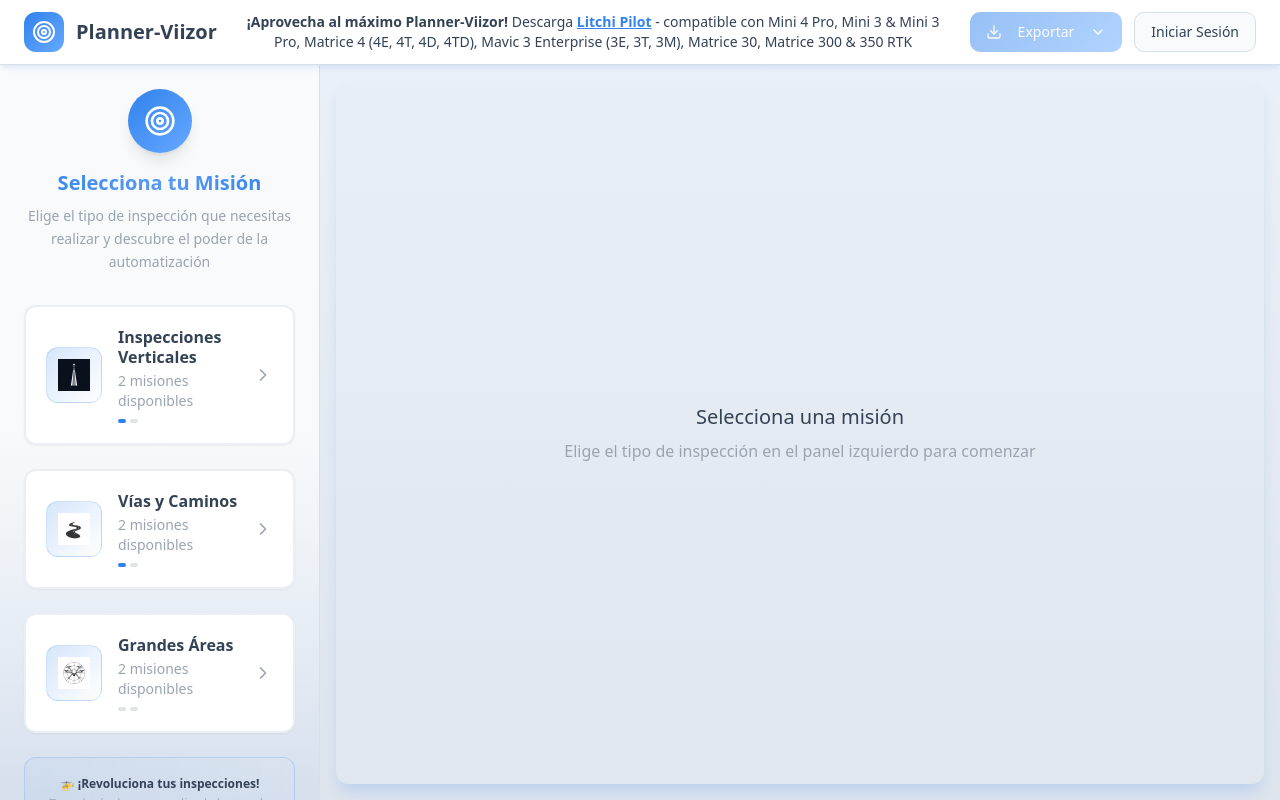
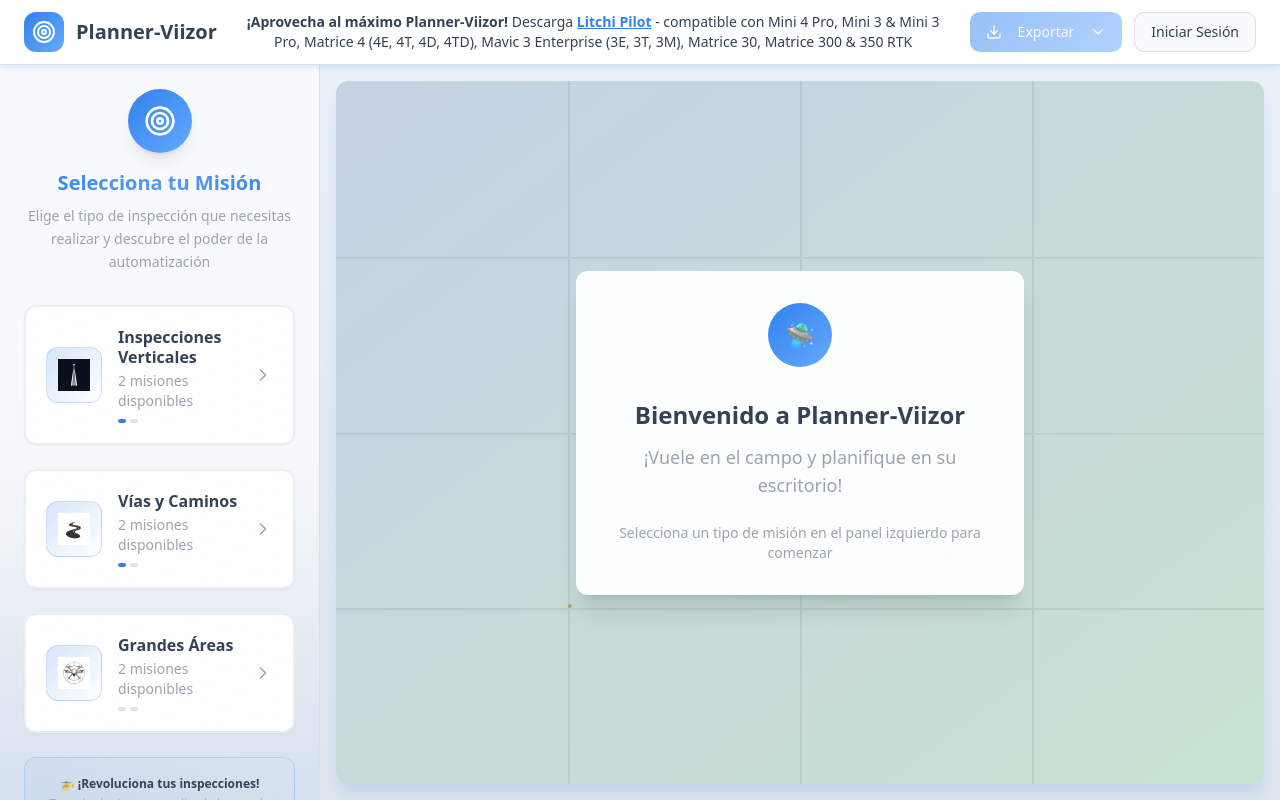
Before and after one commit to alexseipke/nuevo-genesis-project, a React (Vite) app: page / in a window 1280 px wide. Built offline with nearby package versions, Linux system fonts and the light colour scheme.

Commit message:
Add dynamic welcome text and background map
Add dynamic welcome text and background map to the main page.

```diff
--- a/src/pages/Index.tsx
+++ b/src/pages/Index.tsx
@@ -355,14 +355,43 @@ const Index = () => {
                 selectedMissionType={selectedMissionType}
               />
             ) : (
-              <div className="h-full flex items-center justify-center bg-muted/30 rounded-lg">
-                <div className="text-center">
-                  <h3 className="text-xl font-medium text-foreground mb-2">
-                    Selecciona una misión
-                  </h3>
-                  <p className="text-muted-foreground">
-                    Elige el tipo de inspección en el panel izquierdo para comenzar
-                  </p>
+              <div className="h-full relative rounded-lg overflow-hidden">
+                {/* Mapa de fondo */}
+                <div className="absolute inset-0 bg-gradient-to-br from-blue-100 to-green-100">
+                  <div className="absolute inset-0 opacity-20">
+                    {/* Simular calles */}
+                    <div className="absolute top-1/4 left-0 right-0 h-0.5 bg-gray-400"></div>
+                    <div className="absolute top-2/4 left-0 right-0 h-0.5 bg-gray-400"></div>
+                    <div className="absolute top-3/4 left-0 right-0 h-0.5 bg-gray-400"></div>
+                    <div className="absolute top-0 bottom-0 left-1/4 w-0.5 bg-gray-400"></div>
+                    <div className="absolute top-0 bottom-0 left-2/4 w-0.5 bg-gray-400"></div>
+                    <div className="absolute top-0 bottom-0 left-3/4 w-0.5 bg-gray-400"></div>
+                  </div>
+
+                  {/* Elementos decorativos del mapa */}
+                  <div className="absolute top-1/3 left-1/3 w-2 h-2 bg-green-600 rounded-full opacity-60"></div>
+                  <div className="absolute top-2/3 right-1/3 w-3 h-3 bg-blue-600 rounded-full opacity-60"></div>
+                  <div className="absolute bottom-1/4 left-1/4 w-1 h-1 bg-yellow-600 rounded-full opacity-60"></div>
+
+                  {/* Overlay con texto de bienvenida */}
+                  <div className="absolute inset-0 flex items-center justify-center bg-black/10">
+                    <div className="text-center bg-white/95 backdrop-blur-sm rounded-xl p-8 shadow-xl max-w-md">
+                      <div className="mb-4">
+                        <div className="inline-flex items-center justify-center w-16 h-16 rounded-full bg-gradient-primary mb-4">
+                          <span className="text-white text-2xl">🛸</span>
+                        </div>
+                      </div>
+                      <h1 className="text-2xl font-bold text-foreground mb-3">
+                        Bienvenido a Planner-Viizor
+                      </h1>
+                      <p className="text-lg text-muted-foreground mb-6">
+                        ¡Vuele en el campo y planifique en su escritorio!
+                      </p>
+                      <div className="text-sm text-muted-foreground">
+                        Selecciona un tipo de misión en el panel izquierdo para comenzar
+                      </div>
+                    </div>
+                  </div>
                 </div>
               </div>
             )}
```
